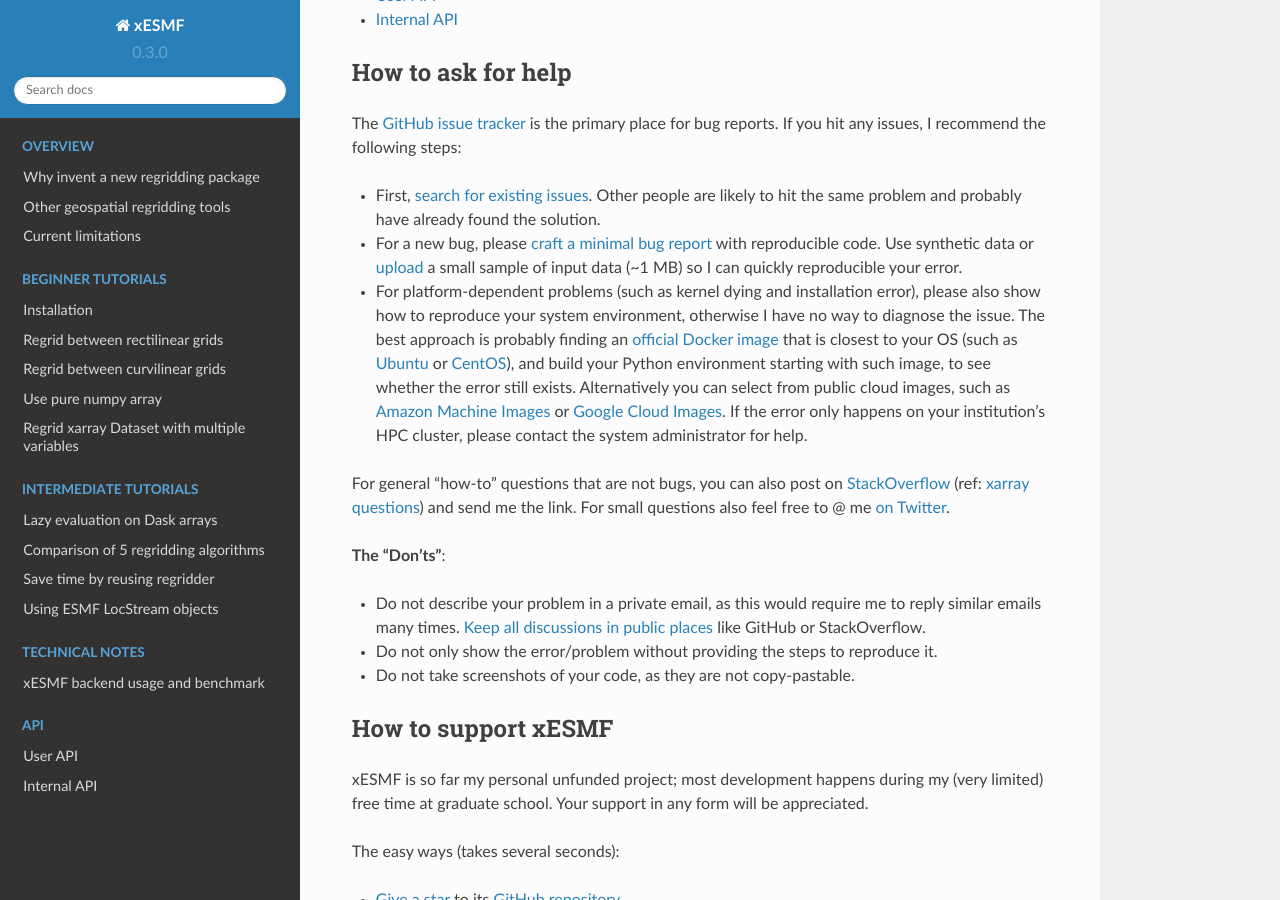
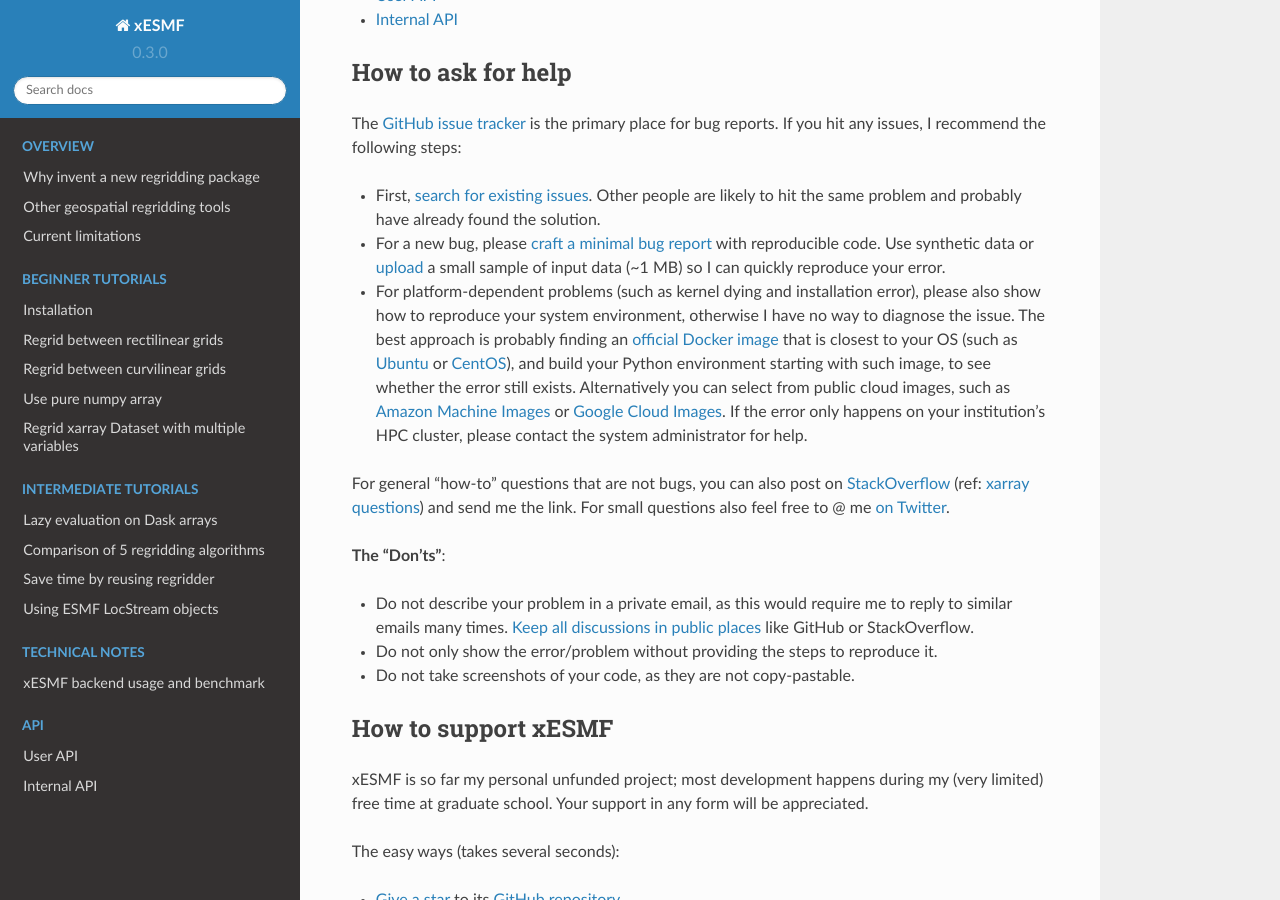
Before and after one commit to JiaweiZhuang/xESMF, a Sphinx documentation site: the page built from doc/index.rst, in a window 1280 px wide and 900 px high, scrolled down 1096 px. Built offline with Sphinx 7.4.7 and the Read the Docs theme 2.0.0, drawn with Linux system fonts in a browser that asks for light colours.

Commit message:
Update index.rst
Minor edits

```diff
--- a/doc/index.rst
+++ b/doc/index.rst
@@ -70,7 +70,7 @@ The `GitHub issue tracker <https://github.com/JiaweiZhuang/xESMF/issues>`_ is th
 
 - First, `search for existing issues <https://help.github.com/en/articles/searching-issues-and-pull-requests>`_. Other people are likely to hit the same problem and probably have already found the solution.
 
-- For a new bug, please `craft a minimal bug report <https://matthewrocklin.com/blog/work/2018/02/28/minimal-bug-reports>`_ with reproducible code. Use synthetic data or `upload <https://help.github.com/en/articles/file-attachments-on-issues-and-pull-requests>`_ a small sample of input data (~1 MB) so I can quickly reproducible your error.
+- For a new bug, please `craft a minimal bug report <https://matthewrocklin.com/blog/work/2018/02/28/minimal-bug-reports>`_ with reproducible code. Use synthetic data or `upload <https://help.github.com/en/articles/file-attachments-on-issues-and-pull-requests>`_ a small sample of input data (~1 MB) so I can quickly reproduce your error.
 
 - For platform-dependent problems (such as kernel dying and installation error), please also show how to reproduce your system environment, otherwise I have no way to diagnose the issue. The best approach is probably finding an `official Docker image <https://docs.docker.com/docker-hub/official_images/>`_ that is closest to your OS (such as `Ubuntu <https://hub.docker.com/_/ubuntu/>`_ or `CentOS <https://hub.docker.com/_/centos/>`_), and build your Python environment starting with such image, to see whether the error still exists. Alternatively you can select from public cloud images, such as `Amazon Machine Images <https://docs.aws.amazon.com/AWSEC2/latest/UserGuide/AMIs.html>`_ or `Google Cloud Images <https://cloud.google.com/compute/docs/images>`_. If the error only happens on your institution's HPC cluster, please contact the system administrator for help.
 
@@ -79,7 +79,7 @@ For general "how-to" questions that are not bugs, you can also post on `StackOve
 
 **The "Don'ts"**:
 
-- Do not describe your problem in a private email, as this would require me to reply similar emails many times. `Keep all discussions in public places <https://matthewrocklin.com/blog/2019/02/28/slack-github>`_ like GitHub or StackOverflow.
+- Do not describe your problem in a private email, as this would require me to reply to similar emails many times. `Keep all discussions in public places <https://matthewrocklin.com/blog/2019/02/28/slack-github>`_ like GitHub or StackOverflow.
 - Do not only show the error/problem without providing the steps to reproduce it.
 - Do not take screenshots of your code, as they are not copy-pastable.
 
```
